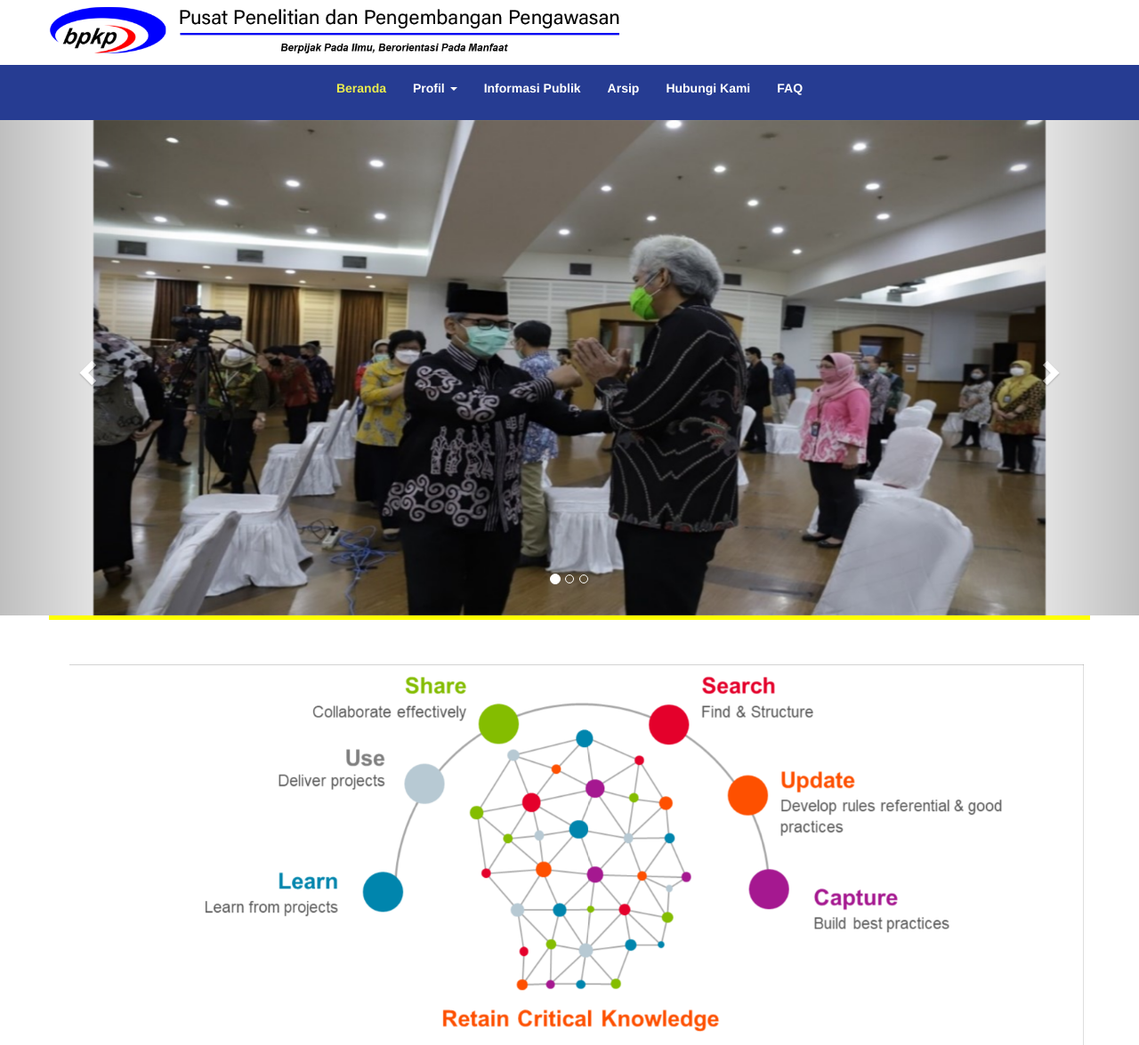
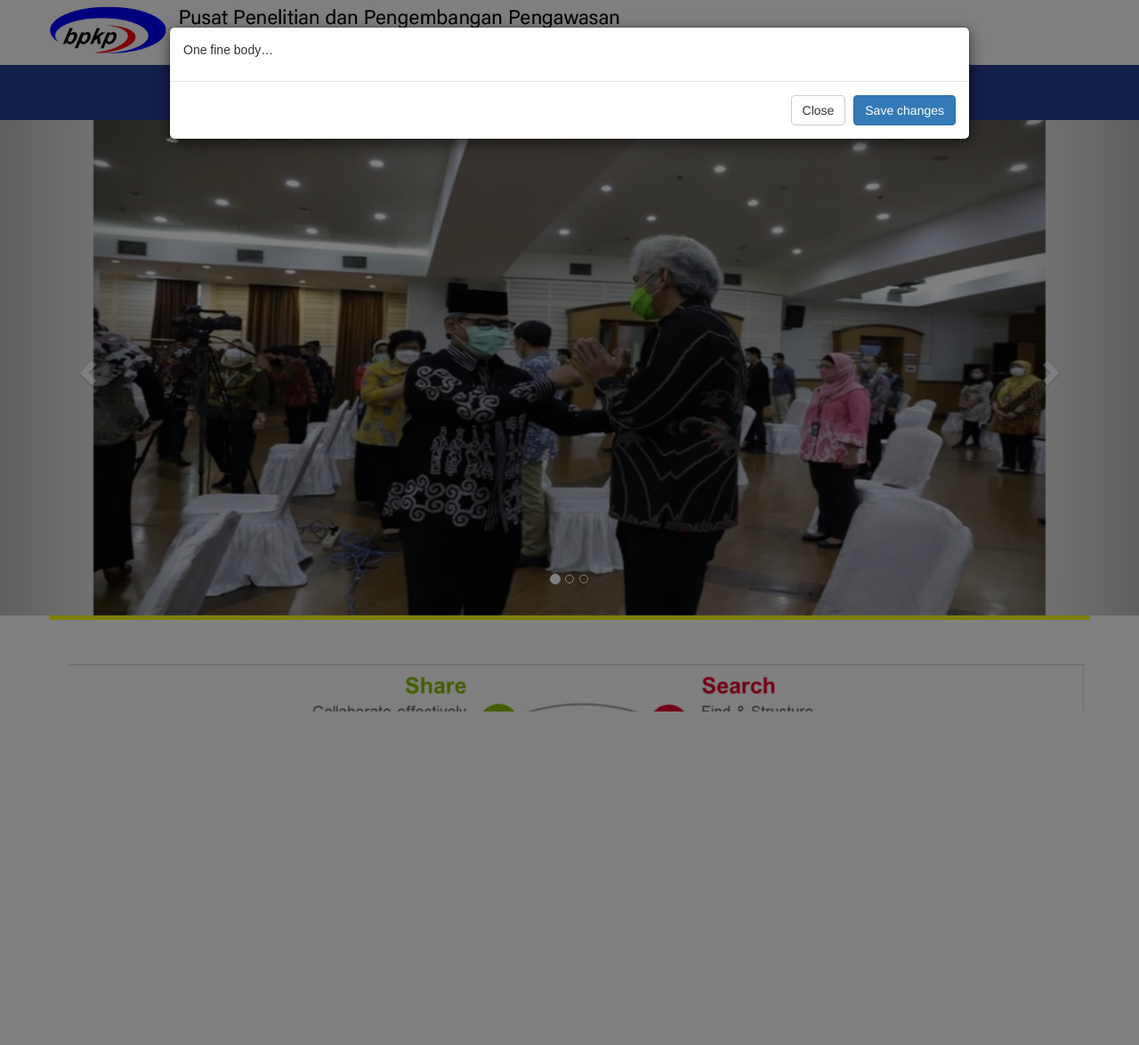
Before and after one commit to nurilqomaryah/websitepuslitbang, a PHP site: page /psifix/ in a window 1280 px wide. Shown: the top 1175 px of the page at 89% size. After the commit the page ends 800 px from the top, so only its background shows below. Run offline with PHP 8.4, Linux system fonts and the light colour scheme; some web fonts are replaced.

Commit message:
Auto show modal on first visit
Auto show modal on first visit

```diff
--- a/index.php
+++ b/index.php
@@ -27,6 +27,34 @@
     <footer>
         <?php include ("module/footer/main.php"); ?>
     </footer>
+    <div class="modal fade" id="modal" tabindex="-1" role="dialog">
+        <div class="modal-dialog modal-lg" role="document">
+            <div class="modal-content">
+                <div class="modal-body">
+                    <p>One fine body&hellip;</p>
+                </div>
+                <div class="modal-footer">
+                    <button type="button" class="btn btn-default" data-dismiss="modal">Close</button>
+                    <button type="button" class="btn btn-primary">Save changes</button>
+                </div>
+            </div><!-- /.modal-content -->
+        </div><!-- /.modal-dialog -->
+    </div><!-- /.modal -->
 </html>
 <script type="text/javascript" src="js/jquery.js"></script>
 <script type="text/javascript" src="js/bootstrap.js"></script>
+<script>
+    $(document).ready(function() {
+        var dialogShown = localStorage.getItem('dialogShown')
+
+        if (!dialogShown) {
+            $(window).load(function(){
+                $( ".modal" ).modal('show');
+                localStorage.setItem('dialogShown', 1)
+            });
+        }
+        else {
+            $("#dialog1").hide();
+        }
+    });
+</script>
```
Also changed, not shown: module/penghargaan/main.php (line endings or trailing spaces).
